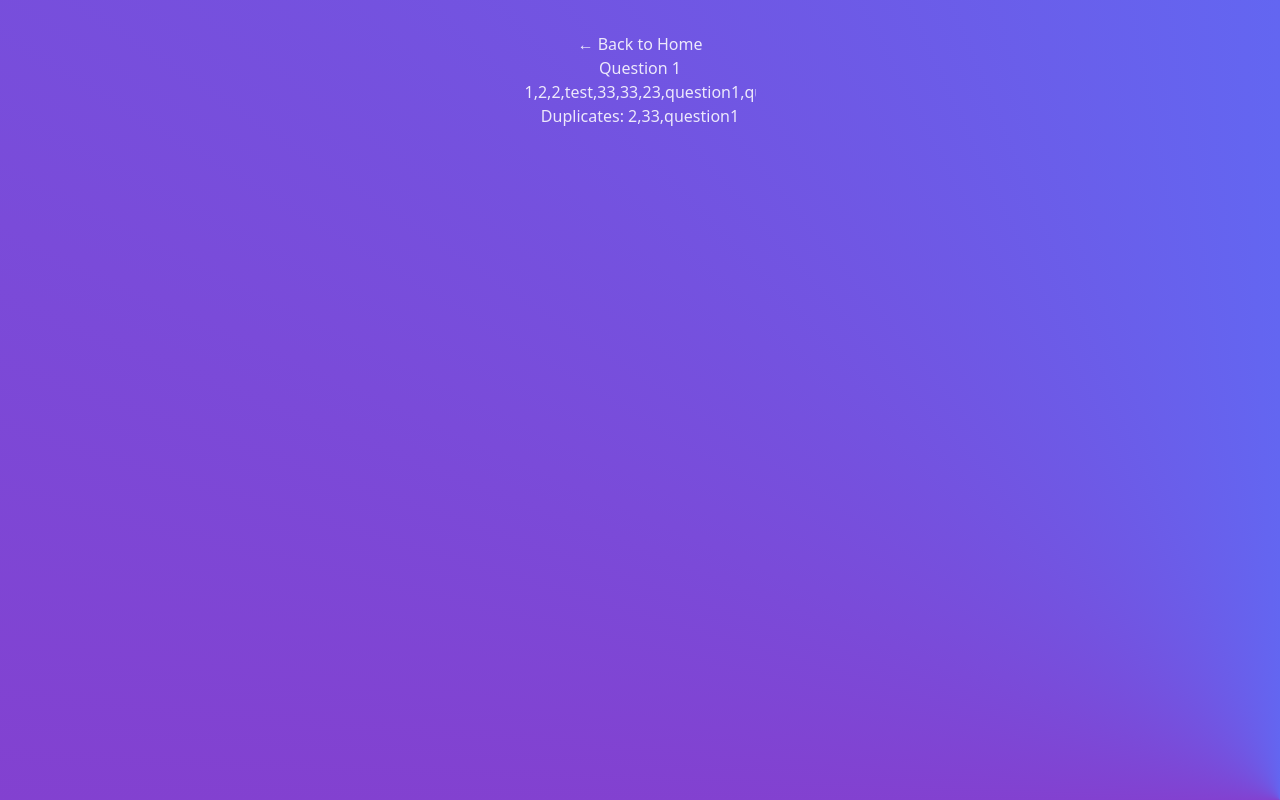
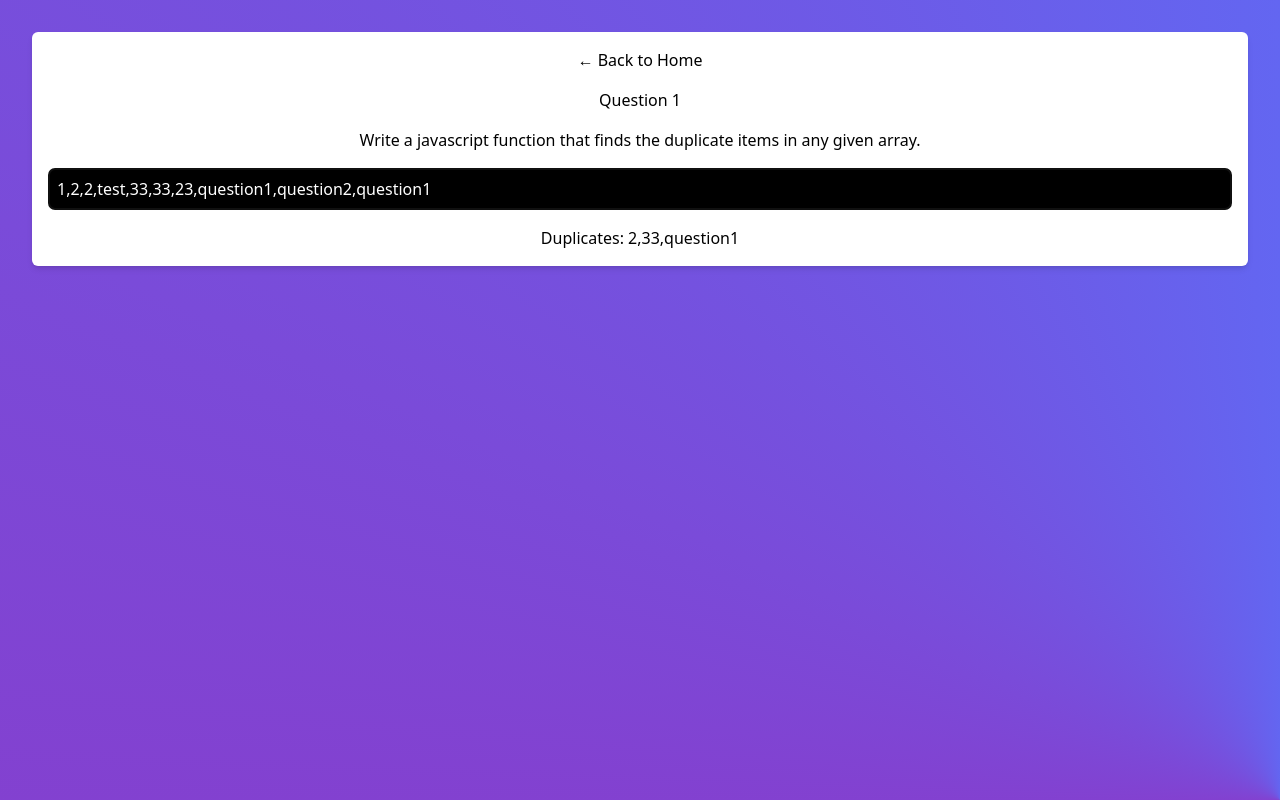
Before and after one commit to wwwjsw/test-react-frontend, a React (Vite) app: page /question-1 in a window 1280 px wide. Built offline with nearby package versions, Linux system fonts and the light colour scheme.

Commit message:
feat(Question1): improve UI and remove unused ref
- Add default-input style for better form appearance
- Remove unused countRef and related debug logging
- Fix typo in "duplications" to "duplicates"
- Add question description for clarity

```diff
--- a/src/index.css
+++ b/src/index.css
@@ -21,3 +21,7 @@
 .default-card .default-card-content {
   @apply flex flex-col bg-gray-900 p-2 text-white rounded-md cursor-pointer;
 }
+
+.default-input {
+  @apply p-2 rounded-md border border-gray-300 text-white bg-black;
+}
--- a/src/pages/Question1.tsx
+++ b/src/pages/Question1.tsx
@@ -1,14 +1,11 @@
-import { useCallback, useEffect, useRef, useState } from "react"
+import { useCallback, useEffect, useState } from "react"
 import { Link } from "react-router-dom";
 
 export default function Question1() {
     const [arr, setArr] = useState([1, 2, 2, "test", 33, 33, 23, "question1", "question2", "question1"])
     const [duplicates, setDuplicates] = useState<unknown[]>([])
-    const countRef = useRef(0);
 
     const findDuplicates = useCallback(() => {
-        countRef.current += 1;
-        console.log(`callback was called ${countRef.current} times`)
         const arrWithNoDuplicates = new Set()
         const duplicates = []
         for (const item of arr) {
@@ -31,16 +28,19 @@ export default function Question1() {
     }
 
     return (
-        <div>
+        <div className="default-card !flex-col">
             <nav>
                 <Link to="/">← Back to Home</Link>
             </nav>
             <h1>Question 1</h1>
+            <p>Write a javascript function that finds the duplicate items in any given array.</p>
             <input
+                className="default-input"
                 type="text"
                 value={arr.toString()}
-                onChange={handleInputChange} />
-            <p>Duplicates: {duplicates.toString() || 'No duplications'}</p>
+                onChange={handleInputChange}
+                autoFocus/>
+            <p>Duplicates: {duplicates.toString() || 'No duplicates'}</p>
         </div>
     )
 }
```
